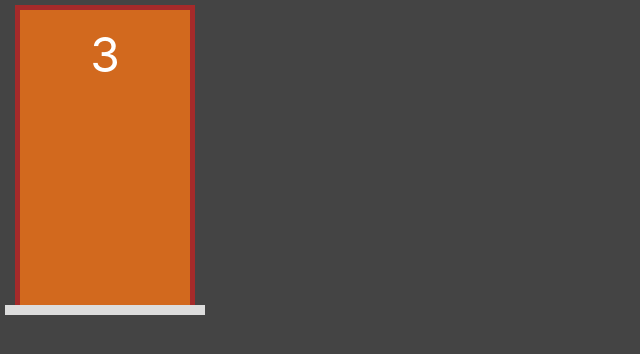
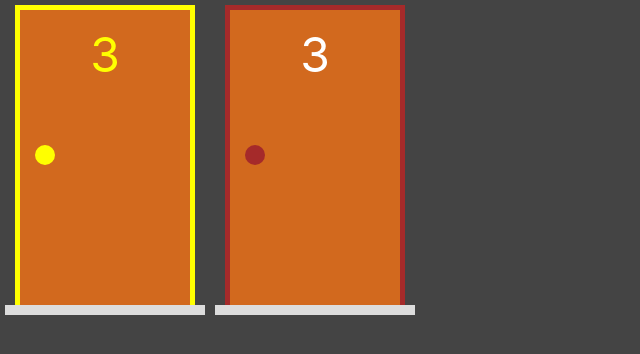
Before and after one commit to eduardoel/doors, a Next.js app: page / in a window 1280 px wide. Shown: the top 354 px of the page, without its empty margins (0-640 px from the left). Built offline with nearby package versions, Linux system fonts and the light colour scheme.

Commit message:
Door component 2-2

```diff
--- a/src/components/Door.jsx
+++ b/src/components/Door.jsx
@@ -1,11 +1,14 @@
 import styles from "../styles/Door.module.css"
 
 export default function Door(props) {
+    const selected = props.selected ? styles.selected : ''
+
     return (
     <div className={styles.area}>
-        <div className={styles.frame}>
+        <div className={`${styles.frame} ${selected}`}>
             <div className={styles.door}>
                 <div className={styles.number}>3</div>
+                <div className={styles.doorHandle}></div>
             </div>
         </div>
         <div className={styles.floor}></div>
--- a/src/pages/index.jsx
+++ b/src/pages/index.jsx
@@ -3,8 +3,9 @@ import Door from "../components/Door";
 
 export default function Home() {
   return (
-    <div>
-      <Door/>
+    <div style={{display: "flex"}}>
+      <Door selected/>
+      <Door />
     </div>
   )
 }
--- a/src/styles/Door.module.css
+++ b/src/styles/Door.module.css
@@ -30,8 +30,32 @@
     font-size: 3rem;
 }
 
+.doorHandle {
+    position: absolute;
+    align-self: flex-start;
+    top: calc(0.45 * var(--area-door-height));
+    height: 20px;
+    width: 20px;
+    border-radius: 10px;
+    background-color: brown;
+}
+
 .floor {
     height: 10px;
     width: 100%;
     background-color: #ddd;
 }
+
+.selected {
+    border-left: 5px solid yellow;
+    border-right: 5px solid yellow;
+    border-top: 5px solid yellow;
+}
+
+.selected .number {
+    color: yellow;
+}
+
+.selected .doorHandle {
+    background-color: yellow;
+}
```
